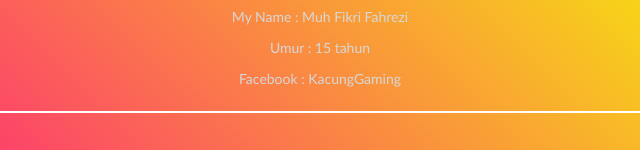
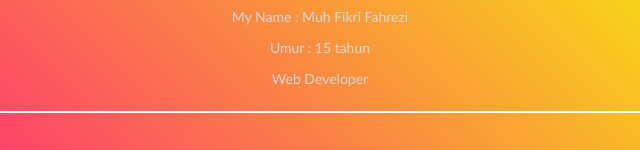
Before and after one commit to KacungGaming122/muhfikri, a plain HTML site: page index.html in a window 1280 px wide. Shown: the part 805-955 px from the top of the page, 325-965 px from the left. Drawn offline with Linux system fonts and the light colour scheme.

Commit message:
Update index.html

```diff
--- a/index.html
+++ b/index.html
@@ -25,7 +25,7 @@
    <hr>
     <p style="font-size:14px">My Name : Muh Fikri Fahrezi</p>
     <p style="font-size:14px">Umur : 15 tahun</p>
-    <p style="font-size:14px">Facebook : KacungGaming</p>
+    <p style="font-size:14px">Web Developer</p>
     </div>
 </div>
     	</div>
```
